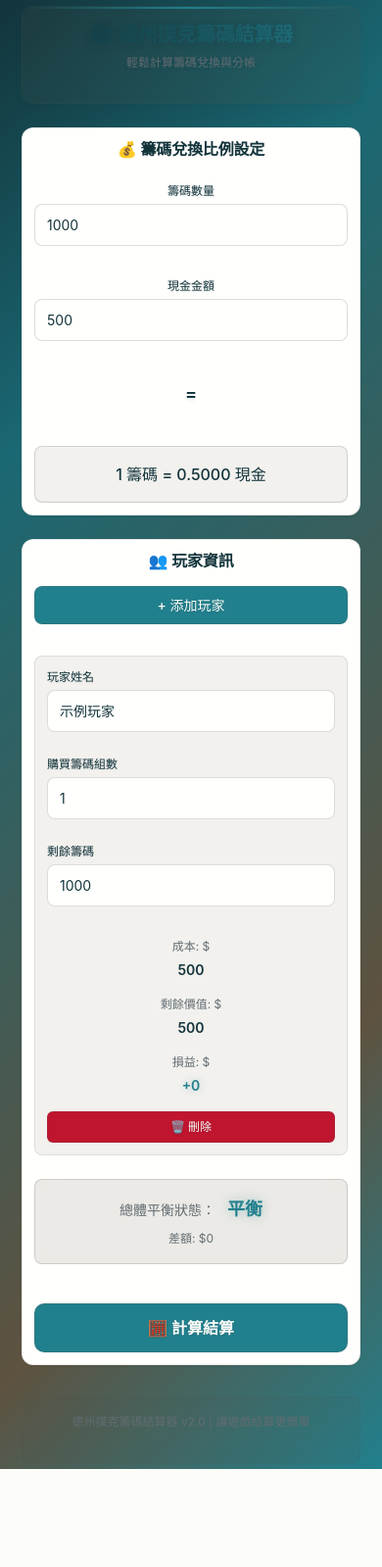
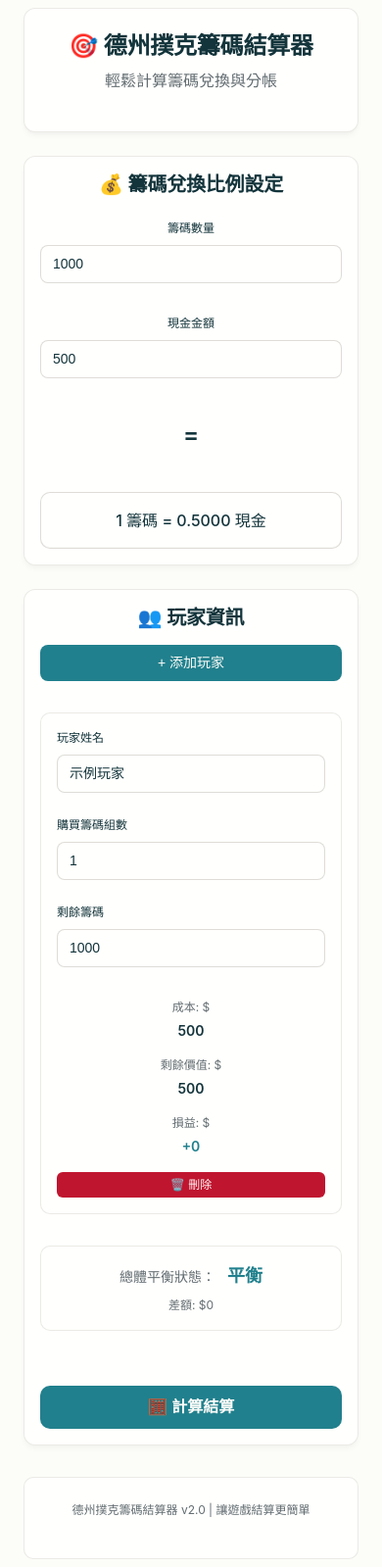
Before and after one commit to tangshanyu/sharemoney, a plain HTML site: page index.html in a window 390 px wide. Shown: the whole page at 98% size. Before the commit the page ends 1499 px from the top, so only its background shows below. Drawn offline with Linux system fonts and the light colour scheme; a web font is replaced by a local one.

Commit message:
調整頁面js

```diff
--- a/style.css
+++ b/style.css
@@ -739,57 +739,13 @@ select.form-control {
 
 /* END PERPLEXITY DESIGN SYSTEM */
 /* ==========================================================================
-   德州撲克籌碼結算器 - Design System Compatible Styles
-   ========================================================================== */
-
-:root {
-    /* Glass effect using design system colors */
-    --glass-white: rgba(var(--color-brown-600-rgb), 0.08);
-    --glass-white-strong: rgba(var(--color-brown-600-rgb), 0.12);
-    --glass-border: var(--color-card-border);
-    --glass-shadow: rgba(var(--color-slate-900-rgb), 0.1);
-    --glass-shadow-strong: rgba(var(--color-slate-900-rgb), 0.2);
-
-    /* Gradients using design system colors */
-    --primary-gradient: linear-gradient(135deg, var(--color-teal-500) 0%, var(--color-teal-700) 100%);
-    --secondary-gradient: linear-gradient(135deg, var(--color-orange-400) 0%, var(--color-orange-500) 100%);
-    --success-gradient: linear-gradient(135deg, var(--color-teal-300) 0%, var(--color-teal-500) 100%);
-    --warning-gradient: linear-gradient(135deg, var(--color-orange-400) 0%, var(--color-orange-500) 100%);
-    --error-gradient: linear-gradient(135deg, var(--color-red-400) 0%, var(--color-red-500) 100%);
-
-    /* Background gradients */
-    --bg-primary: linear-gradient(135deg, var(--color-slate-900) 0%, var(--color-teal-700) 25%, var(--color-brown-600) 75%, var(--color-teal-500) 100%);
-
-    /* Blur effects */
-    --blur-sm: blur(8px);
-    --blur-md: blur(12px);
-    --blur-lg: blur(16px);
-    --blur-xl: blur(24px);
-}
-
-/* Dark mode adjustments */
-@media (prefers-color-scheme: dark) {
-    :root {
-        --glass-white: rgba(var(--color-gray-400-rgb), 0.08);
-        --glass-white-strong: rgba(var(--color-gray-400-rgb), 0.12);
-        --bg-primary: linear-gradient(135deg, var(--color-charcoal-700) 0%, var(--color-teal-700) 25%, var(--color-gray-400) 75%, var(--color-teal-300) 100%);
-    }
-}
-
-[data-color-scheme="dark"] {
-    --glass-white: rgba(var(--color-gray-400-rgb), 0.08);
-    --glass-white-strong: rgba(var(--color-gray-400-rgb), 0.12);
-    --bg-primary: linear-gradient(135deg, var(--color-charcoal-700) 0%, var(--color-teal-700) 25%, var(--color-gray-400) 75%, var(--color-teal-300) 100%);
-}
-
-[data-color-scheme="light"] {
-    --glass-white: rgba(var(--color-brown-600-rgb), 0.08);
-    --glass-white-strong: rgba(var(--color-brown-600-rgb), 0.12);
-    --bg-primary: linear-gradient(135deg, var(--color-slate-900) 0%, var(--color-teal-700) 25%, var(--color-brown-600) 75%, var(--color-teal-500) 100%);
-}
-
-/* ==========================================================================
-   Base Styles Reset
+   德州撲克籌碼結算器 - Design System 風格樣式表
+   ========================================================================== */
+
+/* Using design system variables instead of custom ones */
+
+/* ==========================================================================
+   基礎樣式重置
    ========================================================================== */
 
 * {
@@ -804,6 +760,9 @@ html {
     font-size: var(--font-size-base);
     font-family: var(--font-family-base);
     line-height: var(--line-height-normal);
+    color: var(--color-text);
+    background-color: var(--color-background);
+    -webkit-font-smoothing: antialiased;
 }
 
 body {
@@ -811,7 +770,7 @@ body {
     font-size: var(--font-size-base);
     line-height: var(--line-height-normal);
     color: var(--color-text);
-    background: var(--bg-primary);
+    background-color: var(--color-background);
     min-height: 100vh;
     padding: var(--space-16);
     -webkit-font-smoothing: antialiased;
@@ -820,7 +779,7 @@ body {
     overflow-x: hidden;
 }
 
-/* Background dynamic effects */
+/* Background pattern for visual interest */
 body::before {
     content: '';
     position: fixed;
@@ -829,9 +788,9 @@ body::before {
     right: 0;
     bottom: 0;
     background:
-        radial-gradient(circle at 20% 50%, rgba(var(--color-teal-500-rgb), 0.2) 0%, transparent 50%),
-        radial-gradient(circle at 80% 20%, rgba(var(--color-orange-400-rgb), 0.2) 0%, transparent 50%),
-        radial-gradient(circle at 40% 80%, rgba(var(--color-teal-300-rgb), 0.2) 0%, transparent 50%);
+        radial-gradient(circle at 20% 50%, var(--color-bg-1) 0%, transparent 50%),
+        radial-gradient(circle at 80% 20%, var(--color-bg-2) 0%, transparent 50%),
+        radial-gradient(circle at 40% 80%, var(--color-bg-3) 0%, transparent 50%);
     pointer-events: none;
     z-index: -1;
 }
@@ -844,42 +803,23 @@ body::before {
 }
 
 /* ==========================================================================
-   Glass Card System
-   ========================================================================== */
-
-.glass-card {
-    background: var(--glass-white);
-    backdrop-filter: var(--blur-md);
-    -webkit-backdrop-filter: var(--blur-md);
-    border: 1px solid var(--glass-border);
+   卡片系統
+   ========================================================================== */
+
+.glass-card,
+.card {
+    background-color: var(--color-surface);
     border-radius: var(--radius-lg);
-    box-shadow: var(--shadow-md), inset 0 1px 0 rgba(255, 255, 255, 0.1);
+    border: 1px solid var(--color-card-border);
+    box-shadow: var(--shadow-md);
     position: relative;
     overflow: hidden;
-}
-
-.glass-card::before {
-    content: '';
-    position: absolute;
-    top: 0;
-    left: 0;
-    right: 0;
-    height: 1px;
-    background: linear-gradient(90deg, transparent, var(--color-border), transparent);
+    transition: all var(--duration-normal) var(--ease-standard);
 }
 
 .card {
-    background: var(--color-surface);
-    border-radius: var(--radius-lg);
-    border: 1px solid var(--color-card-border);
-    box-shadow: var(--shadow-sm);
     margin: var(--space-24) 0;
     padding: 0;
-    transition: all var(--duration-normal) var(--ease-standard);
-    backdrop-filter: var(--blur-md);
-    -webkit-backdrop-filter: var(--blur-md);
-    position: relative;
-    overflow: hidden;
 }
 
 .card:hover {
@@ -892,85 +832,61 @@ body::before {
 }
 
 /* ==========================================================================
-   Header Section - Fixed Layout Issues
+   標題區域
    ========================================================================== */
 
 .app-header {
-    background: var(--glass-white-strong);
-    backdrop-filter: var(--blur-lg);
-    -webkit-backdrop-filter: var(--blur-lg);
-    border: 1px solid var(--glass-border);
+    background-color: var(--color-surface);
+    border: 1px solid var(--color-card-border);
     border-radius: var(--radius-lg);
-    box-shadow: var(--shadow-lg);
+    box-shadow: var(--shadow-md);
     text-align: center;
     padding: var(--space-32) var(--space-24);
     margin-bottom: var(--space-32);
     position: relative;
-    overflow: hidden;
-    /* Fixed layout issues */
     width: 100%;
     box-sizing: border-box;
-}
-
-.app-header::before {
-    content: '';
-    position: absolute;
-    top: 0;
-    left: 0;
-    right: 0;
-    height: 2px;
-    background: linear-gradient(90deg,
-        transparent,
-        var(--color-primary),
-        transparent
-    );
 }
 
 .app-header h1 {
     font-size: var(--font-size-4xl);
     font-weight: var(--font-weight-bold);
     margin-bottom: var(--space-8);
-    background: linear-gradient(135deg, var(--color-text) 0%, var(--color-primary) 100%);
-    -webkit-background-clip: text;
-    -webkit-text-fill-color: transparent;
-    background-clip: text;
-    text-shadow: 0 2px 8px var(--glass-shadow-strong);
+    color: var(--color-text);
     line-height: var(--line-height-tight);
+    letter-spacing: var(--letter-spacing-tight);
 }
 
 .subtitle {
     font-size: var(--font-size-lg);
-    font-weight: var(--font-weight-normal);
+    font-weight: var(--font-weight-medium);
     color: var(--color-text-secondary);
-    text-shadow: 0 1px 4px var(--glass-shadow);
-}
-
-/* ==========================================================================
-   Form Components
+}
+
+/* ==========================================================================
+   表單元件
    ========================================================================== */
 
 .form-label {
     display: block;
     font-weight: var(--font-weight-medium);
     color: var(--color-text);
-    margin-bottom: var(--space-4);
+    margin-bottom: var(--space-8);
     font-size: var(--font-size-sm);
-    text-shadow: 0 1px 2px var(--glass-shadow);
 }
 
 .form-control {
     width: 100%;
-    padding: var(--space-12) var(--space-16);
+    padding: var(--space-8) var(--space-12);
     border: 1px solid var(--color-border);
     border-radius: var(--radius-base);
-    font-size: var(--font-size-base);
-    background: var(--color-surface);
-    backdrop-filter: var(--blur-sm);
+    font-size: var(--font-size-md);
+    line-height: var(--line-height-normal);
     color: var(--color-text);
-    transition: all var(--duration-normal) var(--ease-standard);
+    background-color: var(--color-surface);
+    transition: border-color var(--duration-fast) var(--ease-standard),
+                box-shadow var(--duration-fast) var(--ease-standard);
     outline: none;
-    font-family: var(--font-family-base);
-    line-height: var(--line-height-normal);
 }
 
 .form-control::placeholder {
@@ -979,9 +895,7 @@ body::before {
 
 .form-control:focus {
     border-color: var(--color-primary);
-    background: var(--color-surface);
     box-shadow: var(--focus-ring);
-    transform: translateY(-1px);
 }
 
 .input-group {
@@ -989,7 +903,7 @@ body::before {
 }
 
 /* ==========================================================================
-   Button System
+   按鈕系統
    ========================================================================== */
 
 .btn {
@@ -1002,31 +916,12 @@ body::before {
     border-radius: var(--radius-base);
     font-size: var(--font-size-base);
     font-weight: var(--font-weight-medium);
+    line-height: var(--line-height-normal);
     cursor: pointer;
     transition: all var(--duration-normal) var(--ease-standard);
     text-decoration: none;
     white-space: nowrap;
     position: relative;
-    overflow: hidden;
-    backdrop-filter: var(--blur-sm);
-    border: 1px solid var(--color-border);
-    font-family: var(--font-family-base);
-    line-height: var(--line-height-normal);
-}
-
-.btn::before {
-    content: '';
-    position: absolute;
-    top: 0;
-    left: -100%;
-    width: 100%;
-    height: 100%;
-    background: linear-gradient(90deg, transparent, rgba(255, 255, 255, 0.2), transparent);
-    transition: left 0.5s;
-}
-
-.btn:hover::before {
-    left: 100%;
 }
 
 .btn:focus-visible {
@@ -1037,19 +932,19 @@ body::before {
 .btn:disabled {
     opacity: 0.5;
     cursor: not-allowed;
-    transform: none;
 }
 
 .btn-primary {
     background: var(--color-primary);
     color: var(--color-btn-primary-text);
-    text-shadow: 0 1px 2px rgba(var(--color-slate-900-rgb), 0.2);
 }
 
 .btn-primary:hover:not(:disabled) {
     background: var(--color-primary-hover);
-    transform: translateY(-2px);
-    box-shadow: 0 8px 25px rgba(var(--color-teal-500-rgb), 0.4);
+}
+
+.btn-primary:active:not(:disabled) {
+    background: var(--color-primary-active);
 }
 
 .btn-secondary {
@@ -1059,59 +954,48 @@ body::before {
 
 .btn-secondary:hover:not(:disabled) {
     background: var(--color-secondary-hover);
-    transform: translateY(-2px);
+}
+
+.btn-secondary:active:not(:disabled) {
+    background: var(--color-secondary-active);
 }
 
 .btn-success {
     background: var(--color-success);
     color: var(--color-btn-primary-text);
-    text-shadow: 0 1px 2px rgba(var(--color-slate-900-rgb), 0.2);
 }
 
 .btn-success:hover:not(:disabled) {
-    transform: translateY(-2px);
-    box-shadow: 0 8px 25px rgba(var(--color-success-rgb), 0.4);
+    background: var(--color-primary-hover);
 }
 
 .btn-warning {
     background: var(--color-warning);
     color: var(--color-btn-primary-text);
-    text-shadow: 0 1px 2px rgba(var(--color-slate-900-rgb), 0.3);
-}
-
-.btn-warning:hover:not(:disabled) {
-    transform: translateY(-2px);
-    box-shadow: 0 8px 25px rgba(var(--color-warning-rgb), 0.4);
 }
 
 .btn-error {
     background: var(--color-error);
     color: var(--color-btn-primary-text);
-    text-shadow: 0 1px 2px rgba(var(--color-slate-900-rgb), 0.2);
-}
-
-.btn-error:hover:not(:disabled) {
-    transform: translateY(-2px);
-    box-shadow: 0 8px 25px rgba(var(--color-error-rgb), 0.4);
 }
 
 .btn-large {
-    padding: var(--space-16) var(--space-32);
+    padding: var(--space-10) var(--space-20);
     font-size: var(--font-size-lg);
     font-weight: var(--font-weight-bold);
-    margin-top: var(--space-16);
+    margin-top: var(--space-24);
     width: 100%;
     border-radius: var(--radius-md);
 }
 
 .btn-small {
-    padding: var(--space-6) var(--space-12);
+    padding: var(--space-4) var(--space-12);
     font-size: var(--font-size-sm);
     border-radius: var(--radius-sm);
 }
 
 /* ==========================================================================
-   Exchange Settings Section
+   兌換設置區域
    ========================================================================== */
 
 .exchange-section h2 {
@@ -1120,12 +1004,14 @@ body::before {
     color: var(--color-text);
     margin-bottom: var(--space-24);
     text-align: center;
+    line-height: var(--line-height-tight);
+    letter-spacing: var(--letter-spacing-tight);
 }
 
 .exchange-input {
     display: grid;
     grid-template-columns: 1fr auto 1fr;
-    gap: var(--space-16);
+    gap: var(--space-24);
     align-items: end;
     margin-bottom: var(--space-32);
 }
@@ -1136,15 +1022,13 @@ body::before {
     color: var(--color-text);
     text-align: center;
     margin-bottom: var(--space-16);
-    text-shadow: 0 2px 4px var(--glass-shadow);
 }
 
 .exchange-display {
-    background: var(--glass-white);
-    backdrop-filter: var(--blur-sm);
+    background-color: var(--color-surface);
     border: 1px solid var(--color-border);
-    border-radius: var(--radius-base);
-    padding: var(--space-16);
+    border-radius: var(--radius-md);
+    padding: var(--space-24);
     text-align: center;
     font-weight: var(--font-weight-semibold);
     font-size: var(--font-size-lg);
@@ -1153,7 +1037,7 @@ body::before {
 }
 
 /* ==========================================================================
-   Player Management Section
+   玩家管理區域
    ========================================================================== */
 
 .section-header {
@@ -1169,22 +1053,22 @@ body::before {
     font-size: var(--font-size-2xl);
     font-weight: var(--font-weight-bold);
     color: var(--color-text);
+    line-height: var(--line-height-tight);
+    letter-spacing: var(--letter-spacing-tight);
 }
 
 .player-row {
-    background: var(--glass-white);
-    backdrop-filter: var(--blur-sm);
+    background-color: var(--color-surface);
     border: 1px solid var(--color-card-border-inner);
-    border-radius: var(--radius-base);
-    padding: var(--space-16);
+    border-radius: var(--radius-md);
+    padding: var(--space-24);
     margin-bottom: var(--space-16);
     transition: all var(--duration-normal) var(--ease-standard);
 }
 
 .player-row:hover {
-    background: var(--color-secondary);
     transform: translateY(-1px);
-    box-shadow: var(--shadow-sm);
+    box-shadow: var(--shadow-md);
 }
 
 .player-inputs {
@@ -1217,25 +1101,22 @@ body::before {
 
 .profit-positive {
     color: var(--color-success);
-    text-shadow: 0 0 8px rgba(var(--color-success-rgb), 0.3);
 }
 
 .profit-negative {
     color: var(--color-error);
-    text-shadow: 0 0 8px rgba(var(--color-error-rgb), 0.3);
-}
-
-/* ==========================================================================
-   Balance Status Display
+}
+
+/* ==========================================================================
+   平衡狀態顯示
    ========================================================================== */
 
 .balance-status {
-    background: var(--glass-white-strong);
-    backdrop-filter: var(--blur-md);
-    border: 1px solid var(--color-border);
-    border-radius: var(--radius-base);
-    padding: var(--space-24);
-    margin: var(--space-24) 0;
+    background-color: var(--color-surface);
+    border: 1px solid var(--color-card-border);
+    border-radius: var(--radius-md);
+    padding: var(--space-32);
+    margin: var(--space-32) 0;
     text-align: center;
 }
 
@@ -1257,12 +1138,10 @@ body::before {
 
 .balance-balanced {
     color: var(--color-success);
-    text-shadow: 0 0 12px rgba(var(--color-success-rgb), 0.4);
 }
 
 .balance-unbalanced {
     color: var(--color-error);
-    text-shadow: 0 0 12px rgba(var(--color-error-rgb), 0.4);
 }
 
 .balance-amount {
@@ -1271,29 +1150,29 @@ body::before {
 }
 
 /* ==========================================================================
-   Balance Adjustment Section
+   不平衡處理區域
    ========================================================================== */
 
 .balance-adjustment {
-    background: rgba(var(--color-warning-rgb), 0.1);
-    backdrop-filter: var(--blur-md);
-    border: 1px solid rgba(var(--color-warning-rgb), 0.3);
-    border-radius: var(--radius-base);
-    padding: var(--space-24);
-    margin: var(--space-24) 0;
+    background-color: var(--color-surface);
+    border: 1px solid var(--color-warning);
+    border-radius: var(--radius-md);
+    padding: var(--space-32);
+    margin: var(--space-32) 0;
 }
 
 .balance-adjustment h3 {
     color: var(--color-warning);
-    margin-bottom: var(--space-16);
+    margin-bottom: var(--space-24);
     font-size: var(--font-size-xl);
+    font-weight: var(--font-weight-bold);
     text-align: center;
 }
 
 .adjustment-options {
     display: flex;
     flex-direction: column;
-    gap: var(--space-16);
+    gap: var(--space-24);
 }
 
 .adjustment-group {
@@ -1312,38 +1191,34 @@ body::before {
 }
 
 /* ==========================================================================
-   Tabs System
+   選項卡系統
    ========================================================================== */
 
 .tabs {
     display: flex;
-    background: var(--glass-white);
-    border-radius: var(--radius-base);
-    padding: var(--space-2);
-    margin-bottom: var(--space-24);
-    backdrop-filter: var(--blur-sm);
-    border: 1px solid var(--color-card-border-inner);
+    background-color: var(--color-secondary);
+    border-radius: var(--radius-md);
+    padding: var(--space-4);
+    margin-bottom: var(--space-32);
+    border: 1px solid var(--color-border);
 }
 
 .tab-btn {
     flex: 1;
     background: none;
     border: none;
-    padding: var(--space-8) var(--space-16);
+    padding: var(--space-16) var(--space-24);
     border-radius: var(--radius-sm);
     cursor: pointer;
     transition: all var(--duration-normal) var(--ease-standard);
     font-weight: var(--font-weight-semibold);
     color: var(--color-text-secondary);
-    font-family: var(--font-family-base);
-    font-size: var(--font-size-base);
 }
 
 .tab-btn.active {
-    background: var(--color-secondary);
+    background-color: var(--color-surface);
     color: var(--color-text);
-    box-shadow: var(--shadow-xs);
-    backdrop-filter: var(--blur-sm);
+    box-shadow: var(--shadow-sm);
 }
 
 .tab-content {
@@ -1352,7 +1227,7 @@ body::before {
 
 .tab-content.active {
     display: block;
-    animation: fadeIn 0.3s ease;
+    animation: fadeIn var(--duration-normal) var(--ease-standard);
 }
 
 @keyframes fadeIn {
@@ -1361,22 +1236,22 @@ body::before {
 }
 
 .tab-content h3 {
-    margin-bottom: var(--space-24);
+    margin-bottom: var(--space-32);
     color: var(--color-text);
     font-size: var(--font-size-xl);
+    font-weight: var(--font-weight-bold);
     text-align: center;
 }
 
 /* ==========================================================================
-   Results Display
+   結果顯示
    ========================================================================== */
 
 .transfer-item {
-    background: rgba(var(--color-primary-rgb, var(--color-teal-500-rgb)), 0.1);
-    backdrop-filter: var(--blur-sm);
-    border: 1px solid rgba(var(--color-primary-rgb, var(--color-teal-500-rgb)), 0.2);
-    border-radius: var(--radius-base);
-    padding: var(--space-16);
+    background-color: var(--color-bg-1);
+    border: 1px solid var(--color-primary);
+    border-radius: var(--radius-md);
+    padding: var(--space-24);
     margin-bottom: var(--space-16);
     display: flex;
     justify-content: space-between;
@@ -1385,8 +1260,8 @@ body::before {
 }
 
 .transfer-item:hover {
-    background: rgba(var(--color-primary-rgb, var(--color-teal-500-rgb)), 0.15);
     transform: translateX(4px);
+    box-shadow: var(--shadow-sm);
 }
 
 .transfer-details {
@@ -1398,25 +1273,23 @@ body::before {
     font-weight: var(--font-weight-bold);
     font-size: var(--font-size-lg);
     color: var(--color-primary);
-    text-shadow: 0 0 8px rgba(var(--color-primary-rgb, var(--color-teal-500-rgb)), 0.3);
 }
 
 .profit-item {
     display: flex;
     justify-content: space-between;
     align-items: center;
-    padding: var(--space-16);
-    border-radius: var(--radius-base);
+    padding: var(--space-24);
+    border-radius: var(--radius-md);
     margin-bottom: var(--space-8);
-    background: var(--glass-white);
-    backdrop-filter: var(--blur-sm);
+    background-color: var(--color-surface);
     border: 1px solid var(--color-card-border-inner);
     transition: all var(--duration-normal) var(--ease-standard);
 }
 
 .profit-item:hover {
-    background: var(--color-secondary);
     transform: translateX(4px);
+    box-shadow: var(--shadow-sm);
 }
 
 .profit-name {
@@ -1430,26 +1303,25 @@ body::before {
 }
 
 /* ==========================================================================
-   Footer Section
+   底部區域
    ========================================================================== */
 
 .app-footer {
-    background: var(--glass-white);
-    backdrop-filter: var(--blur-md);
-    border: 1px solid var(--color-card-border-inner);
-    border-radius: var(--radius-base);
+    background-color: var(--color-surface);
+    border: 1px solid var(--color-card-border);
+    border-radius: var(--radius-md);
     text-align: center;
-    padding: var(--space-16);
+    padding: var(--space-24);
     margin-top: var(--space-32);
     color: var(--color-text-secondary);
     font-size: var(--font-size-sm);
 }
 
 /* ==========================================================================
-   Responsive Design - Mobile Optimization
-   ========================================================================== */
-
-@media (max-width: 768px) {
+   響應式設計 - 手機優化 (480px breakpoint)
+   ========================================================================== */
+
+@media (max-width: 480px) {
     body {
         padding: var(--space-8);
     }
@@ -1465,10 +1337,6 @@ body::before {
 
     .app-header h1 {
         font-size: var(--font-size-3xl);
-    }
-
-    .subtitle {
-        font-size: var(--font-size-base);
     }
 
     .card-body {
@@ -1484,16 +1352,12 @@ body::before {
     .exchange-symbol {
         order: 2;
         margin: var(--space-8) 0;
-        font-size: var(--font-size-2xl);
     }
 
     .section-header {
         flex-direction: column;
         text-align: center;
-    }
-
-    .section-header h2 {
-        font-size: var(--font-size-xl);
+        gap: var(--space-16);
     }
 
     .player-inputs {
@@ -1521,6 +1385,7 @@ body::before {
         flex-direction: column;
         text-align: center;
         gap: var(--space-8);
+        padding: var(--space-16);
     }
 
     .btn {
@@ -1530,36 +1395,15 @@ body::before {
 
     .tabs {
         flex-direction: column;
+        gap: var(--space-4);
     }
 
     .tab-btn {
         border-radius: var(--radius-sm);
     }
-}
-
-@media (max-width: 480px) {
-    body {
-        padding: var(--space-6);
-    }
-
-    .app-header {
-        padding: var(--space-16) var(--space-12);
-    }
-
-    .app-header h1 {
-        font-size: var(--font-size-2xl);
-    }
-
-    .subtitle {
-        font-size: var(--font-size-sm);
-    }
-
-    .card-body {
-        padding: var(--space-12);
-    }
 
     .player-row {
-        padding: var(--space-12);
+        padding: var(--space-16);
     }
 
     .balance-status,
@@ -1567,26 +1411,13 @@ body::before {
         padding: var(--space-16);
     }
 
-    .exchange-section h2,
-    .section-header h2 {
-        font-size: var(--font-size-lg);
-    }
-
-    .exchange-symbol {
-        font-size: var(--font-size-xl);
-    }
-
-    .btn-large {
-        padding: var(--space-12) var(--space-20);
-    }
-
-    .form-control {
-        padding: var(--space-10) var(--space-12);
-    }
-}
-
-/* ==========================================================================
-   Animations
+    .exchange-display {
+        padding: var(--space-16);
+    }
+}
+
+/* ==========================================================================
+   動畫效果
    ========================================================================== */
 
 @keyframes slideInUp {
@@ -1601,35 +1432,34 @@ body::before {
 }
 
 .card {
-    animation: slideInUp 0.6s var(--ease-standard) both;
+    animation: slideInUp var(--duration-normal) var(--ease-standard) both;
 }
 
 .card:nth-child(1) { animation-delay: 0.1s; }
 .card:nth-child(2) { animation-delay: 0.2s; }
 .card:nth-child(3) { animation-delay: 0.3s; }
 
-/* Scrollbar styles */
+/* 滾動條樣式 */
 ::-webkit-scrollbar {
     width: 8px;
 }
 
 ::-webkit-scrollbar-track {
-    background: var(--glass-white);
+    background: var(--color-secondary);
     border-radius: var(--radius-sm);
 }
 
 ::-webkit-scrollbar-thumb {
     background: var(--color-border);
     border-radius: var(--radius-sm);
-    backdrop-filter: blur(8px);
 }
 
 ::-webkit-scrollbar-thumb:hover {
-    background: var(--color-primary);
-}
-
-/* ==========================================================================
-   Accessibility
+    background: var(--color-text-secondary);
+}
+
+/* ==========================================================================
+   輔助功能與兼容性
    ========================================================================== */
 
 @media (prefers-reduced-motion: reduce) {
@@ -1642,14 +1472,10 @@ body::before {
     }
 }
 
-/* High contrast support */
-@media (prefers-contrast: high) {
-    .glass-card,
-    .card {
-        border-width: 2px;
-    }
-
-    .form-control:focus {
-        box-shadow: 0 0 0 3px var(--color-primary);
-    }
-}
+/* Focus styles for accessibility */
+.btn:focus-visible,
+.form-control:focus,
+.tab-btn:focus-visible {
+    outline: var(--focus-outline);
+    outline-offset: 2px;
+}
```
